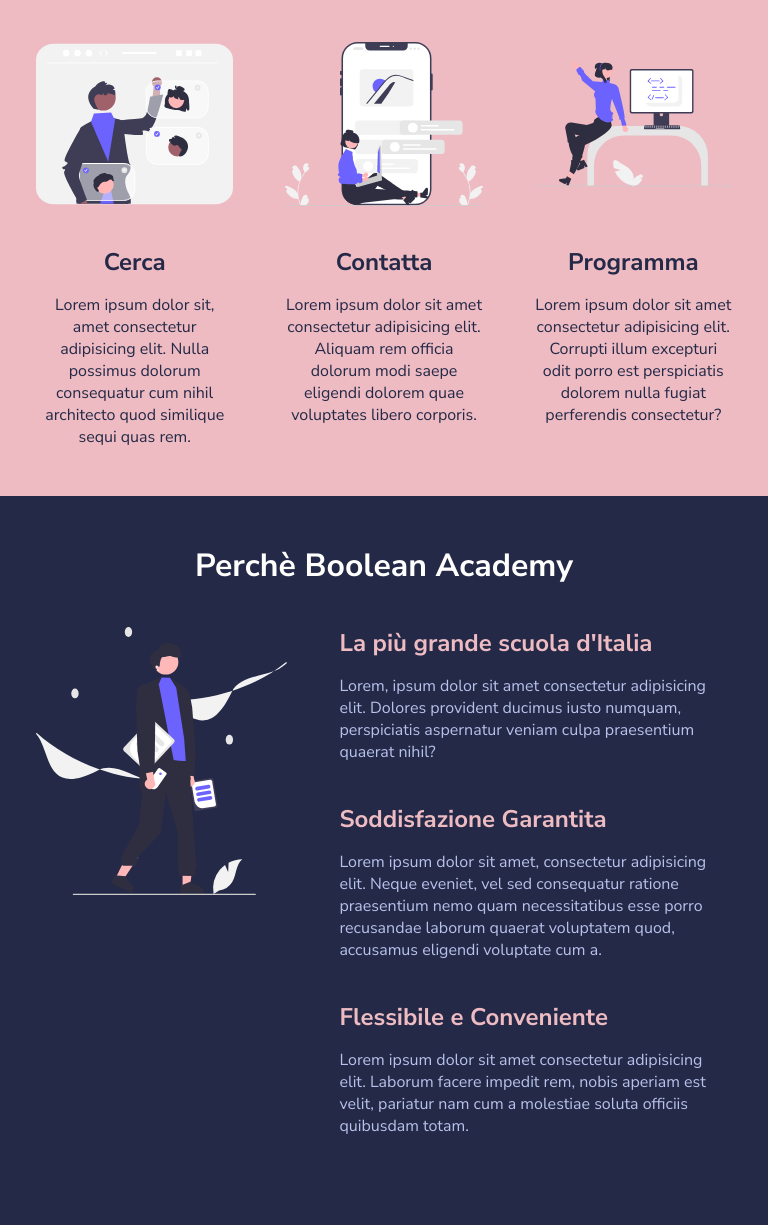
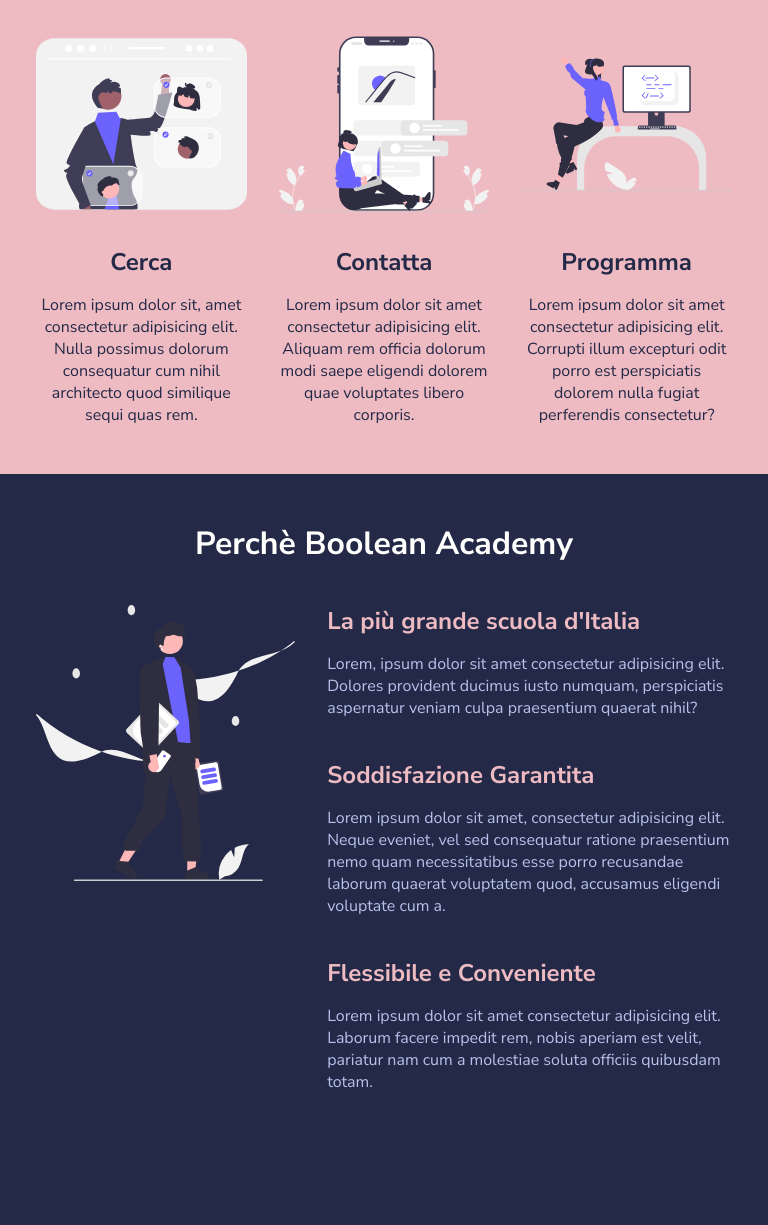
Before and after one commit to Giovanni-Greggio7/html-css-resp-wannabe, a plain HTML site: page EX2-repsonsive-wannabe-starter/index.html in a window 768 px wide. Shown: the part 746-1971 px from the top of the page. After the commit the page ends 1927 px from the top, so only its background shows below. Drawn offline with Linux system fonts and the light colour scheme.

Commit message:
Add: bonus + exercise complete

```diff
--- a/EX2-repsonsive-wannabe-starter/css/style.css
+++ b/EX2-repsonsive-wannabe-starter/css/style.css
@@ -128,7 +128,7 @@ img {
     SOLUZIONE RESPONSIVE
  ************************************************/
 
- @media screen and (min-width:768px) and (max-width:1024px) {
+ @media screen and (min-width:768px) and (max-width:1140px) {
 
     .container {
         width: 100%;
@@ -136,36 +136,24 @@ img {
         padding: 0 20px;
     }
 
-    .row {
-        display: flex;
-        gap: 20px;
+    .steps {
+        color: #232946;
+        background: #eebbc3;
     }
 
-    .lessons .col {
-        width: 100%;
-    }
-
-    .steps .col {
-        width: 100%;
-    }
+ }
 
 
-    .lessons .col img {
+ @media screen and (max-width: 768px) {
+
+    .container {
         width: 100%;
-        margin-bottom: 1rem;
-    }
-
-    .why-us .col-left {
-        width: 40%;
-    }
-
-    .why-us .col-right {
-        width: 60%;
+        margin: 0 auto;
+        padding: 0 20px;
     }
 
 
  }
-
  @media screen and (max-width: 480px) {
 
     .container {
```
